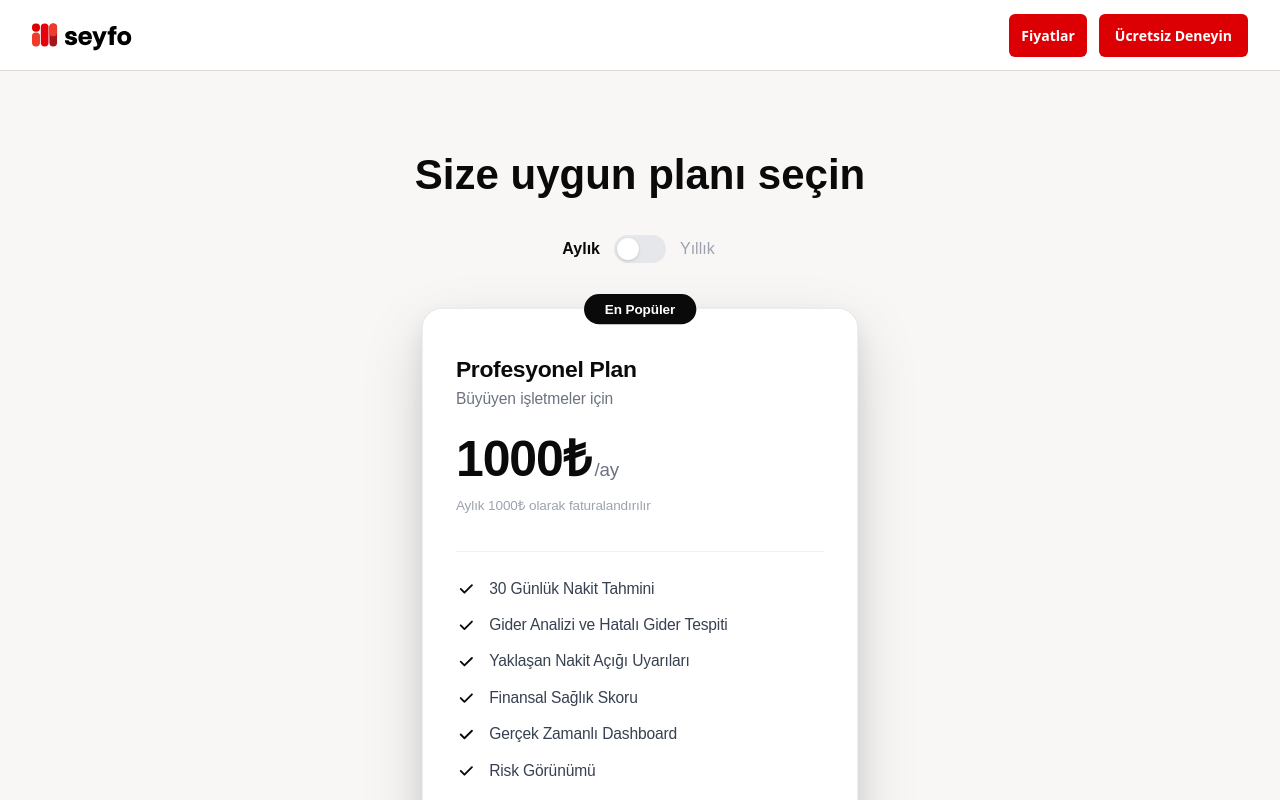
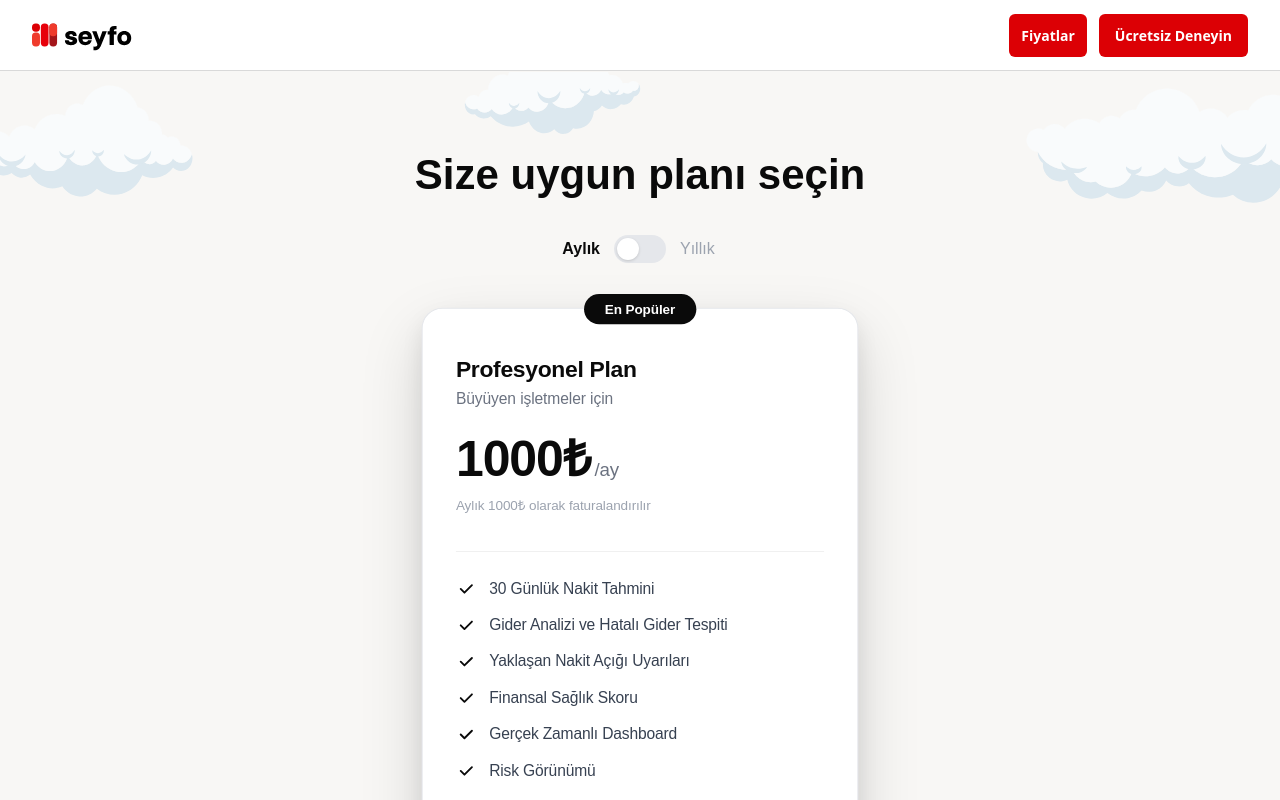
Before and after one commit to aleynakkan/website_seyfo, a React (Vite) app: page / in a window 1280 px wide. Both pictures are taken after a click on the button "Fiyatlar". Shown: the top 800 px of the page. Built offline with nearby package versions, Linux system fonts and the light colour scheme.

Commit message:
pricing page background

```diff
--- a/src/components/pricingpage.jsx
+++ b/src/components/pricingpage.jsx
@@ -1,5 +1,6 @@
 import { useState } from 'react'
 import styles from './pricingpage.module.css'
+import pricing_background from '../assets/landing/pricing_background.svg'
 
 const plans = [
 
@@ -51,7 +52,11 @@ export default function PricingPage({ onNavigate }) {
   }
 
   return (
-    <div className={styles.pricingPage} id="pricing">
+    <div
+      className={styles.pricingPage}
+      id="pricing"
+      style={{ backgroundImage: `url(${pricing_background})` }}
+    >
       {/* Header */}
       <section className={styles.header}>
         <h1>Size uygun planı seçin</h1>
--- a/src/components/pricingpage.module.css
+++ b/src/components/pricingpage.module.css
@@ -2,6 +2,9 @@
 .pricingPage {
   width: 100%;
   background-color: #f8f7f5;
+  background-size: cover;
+  background-position: center 1px;
+  background-repeat: no-repeat;
   min-height: 100vh;
   padding: 80px 40px 60px;
 }
```
Also changed, not shown: src/assets/landing/pricing_background.svg (added).
